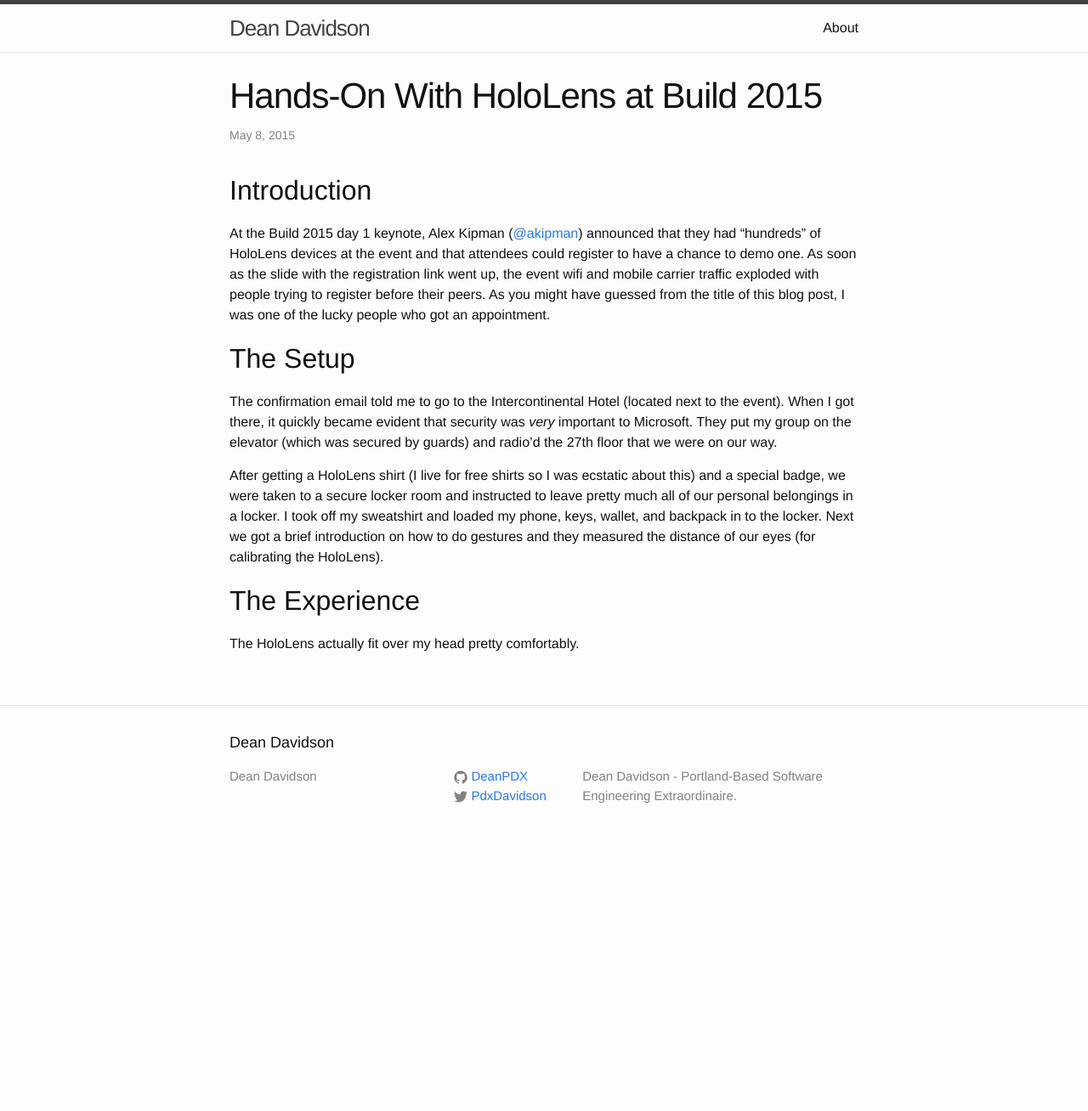
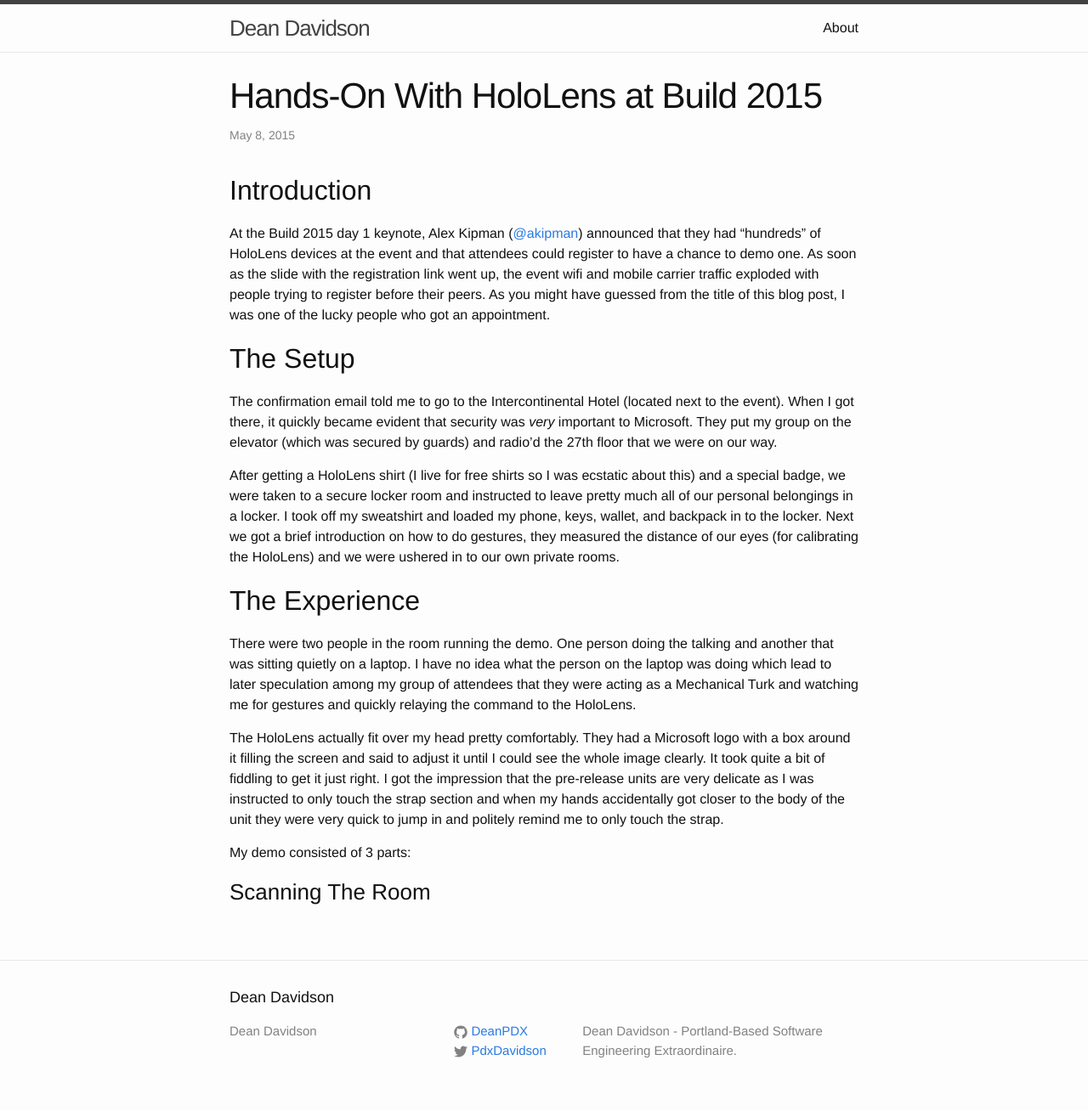
Before and after one commit to DeanPDX/DeanPDX.github.io, a Jekyll site: the page built from _posts/2015-05-08-hands-on-with-hololens-at-build-2015.markdown, in a window 1280 px wide. Shown: the whole page at 85% size. Built offline with Jekyll 4.4.1, drawn with Linux system fonts in a browser that asks for light colours; nearby versions of some CDN libraries; before the commit the page ends 1008 px from its top, so only the background shows below that.

Commit message:
Added chname

```diff
--- a/_posts/2015-05-08-hands-on-with-hololens-at-build-2015.markdown
+++ b/_posts/2015-05-08-hands-on-with-hololens-at-build-2015.markdown
@@ -10,7 +10,13 @@
 ## The Setup
 The confirmation email told me to go to the Intercontinental Hotel (located next to the event).  When I got there, it quickly became evident that security was *very* important to Microsoft.  They put my group on the elevator (which was secured by guards) and radio'd the 27th floor that we were on our way.
 
-After getting a HoloLens shirt (I live for free shirts so I was ecstatic about this) and a special badge, we were taken to a secure locker room and instructed to leave pretty much all of our personal belongings in a locker.  I took off my sweatshirt and loaded my phone, keys, wallet, and backpack in to the locker.  Next we got a brief introduction on how to do gestures and they measured the distance of our eyes (for calibrating the HoloLens).
+After getting a HoloLens shirt (I live for free shirts so I was ecstatic about this) and a special badge, we were taken to a secure locker room and instructed to leave pretty much all of our personal belongings in a locker.  I took off my sweatshirt and loaded my phone, keys, wallet, and backpack in to the locker.  Next we got a brief introduction on how to do gestures, they measured the distance of our eyes (for calibrating the HoloLens) and we were ushered in to our own private rooms.
 
 ## The Experience
-The HoloLens actually fit over my head pretty comfortably.
+There were two people in the room running the demo.  One person doing the talking and another that was sitting quietly on a laptop.  I have no idea what the person on the laptop was doing which lead to later speculation among my group of attendees that they were acting as a Mechanical Turk and watching me for gestures and quickly relaying the command to the HoloLens.
+
+The HoloLens actually fit over my head pretty comfortably.  They had a Microsoft logo with a box around it filling the screen and said to adjust it until I could see the whole image clearly.  It took quite a bit of fiddling to get it just right.  I got the impression that the pre-release units are very delicate as I was instructed to only touch the strap section and when my hands accidentally got closer to the body of the unit they were very quick to jump in and politely remind me to only touch the strap.
+
+My demo consisted of 3 parts:
+
+### Scanning The Room
```
Also changed, not shown: images/2015-05-08/HoloLens-field-of-view.png (added), 1 other file.
